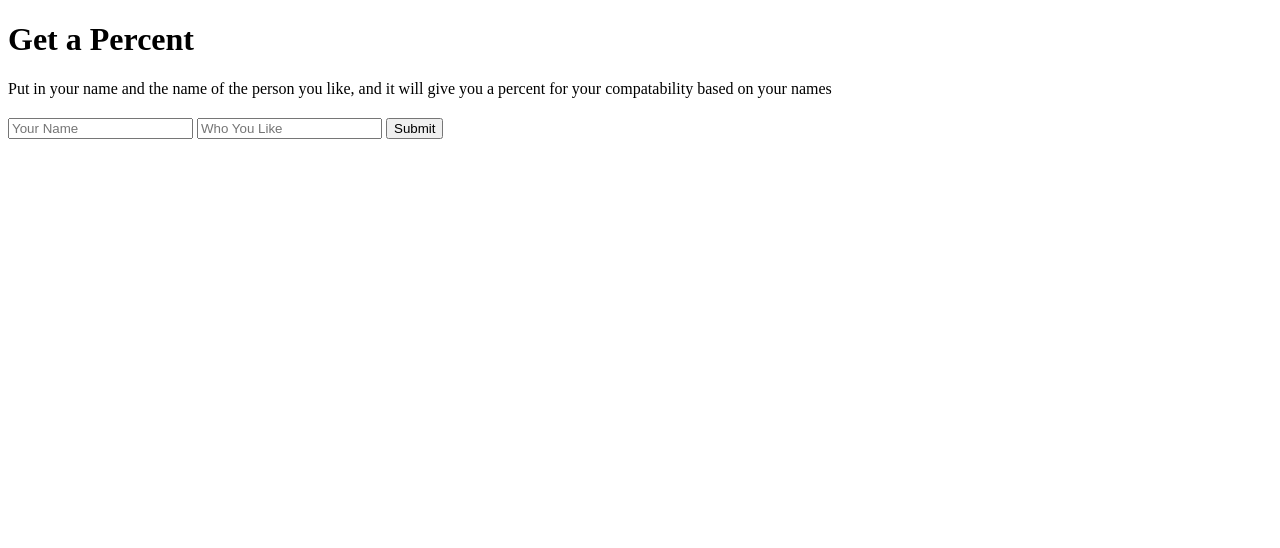
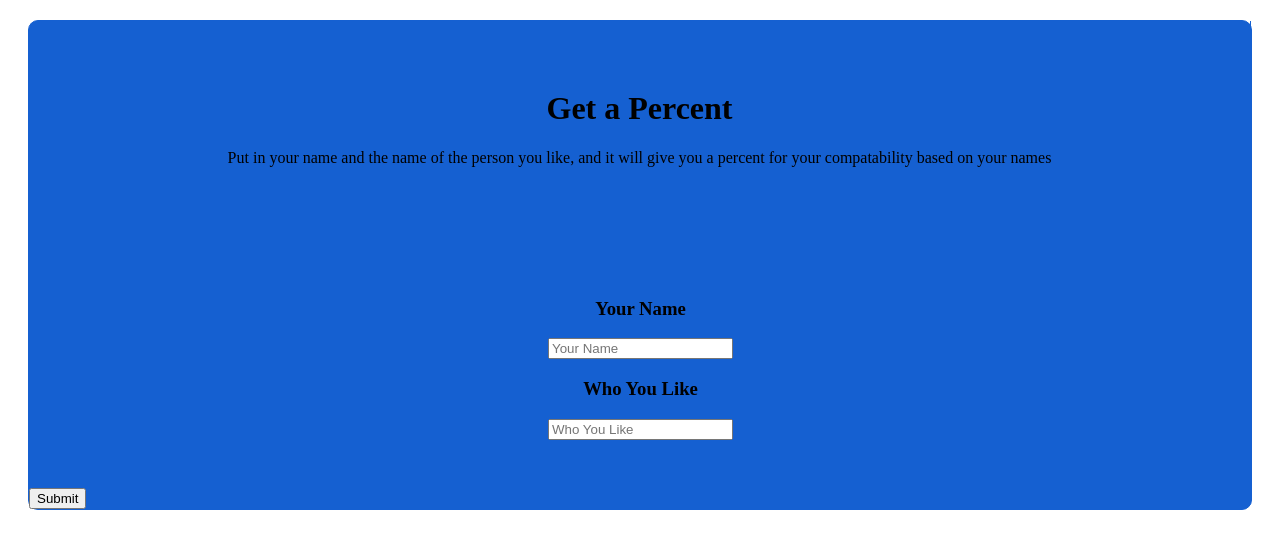
Before and after one commit to Zach-The-Gecko/Who-I-Like-Percent, a plain HTML site: page index.html in a window 1280 px wide. Drawn offline with Linux system fonts and the light colour scheme.

Commit message:
Styled a little

```diff
--- a/index.html
+++ b/index.html
@@ -4,20 +4,39 @@
     <meta charset="UTF-8" />
     <meta http-equiv="X-UA-Compatible" content="IE=edge" />
     <meta name="viewport" content="width=device-width, initial-scale=1.0" />
+    <link rel="stylesheet" href="styles.css" />
     <title>Who I Like Percent</title>
   </head>
   <body>
+    <div id="submittingContainer">
+      <div id="left" class="seperator">
         <h1>Get a Percent</h1>
         <p id="instructions">
-      Put in your name and the name of the person you like, and it will give you
-      a percent for your compatability based on your names
+          Put in your name and the name of the person you like, and it will give
+          you a percent for your compatability based on your names
         </p>
+      </div>
+      <div id="right" class="seperator">
         <h2 id="percent"></h2>
         <form id="form">
-      <input name="myName" type="text" placeholder="Your Name" />
-      <input name="theirName" type="text" placeholder="Who You Like" />
-      <button type="submit">Submit</button>
+          <h3 class="rightContent">Your Name</h3>
+          <input
+            name="myName"
+            type="text"
+            placeholder="Your Name"
+            class="rightContent"
+          />
+          <h3 class="rightContent">Who You Like</h3>
+          <input
+            name="theirName"
+            type="text"
+            placeholder="Who You Like"
+            class="rightContent"
+          />
         </form>
+      </div>
+      <button type="submit" id="submit">Submit</button>
+    </div>
     <script src="/cipherLib.js"></script>
     <script src="https://www.gstatic.com/firebasejs/8.10.0/firebase-app.js"></script>
     <script src="https://www.gstatic.com/firebasejs/8.10.0/firebase-firestore.js"></script>
--- /dev/null
+++ b/styles.css
@@ -0,0 +1,32 @@
+#submittingContainer {
+  background-color: #1560d1;
+  border: 1px solid #1560d1;
+  margin: 20px;
+  border-radius: 10px;
+  display: flex;
+  flex-direction: column;
+  justify-content: center;
+  text-align: center;
+}
+
+.seperator {
+  padding: 3em;
+}
+
+#left {
+  text-align: center;
+  border-right: 1px solid #1560d1;
+}
+
+#right {
+  border-left: 1px solid #1560d1;
+  display: flex;
+  justify-content: center;
+}
+
+#submit {
+  grid-column-start: 1;
+  grid-column-end: 3;
+  justify-self: center;
+  width: fit-content;
+}
```
Lines whose indentation alone changed are shown as unchanged.
